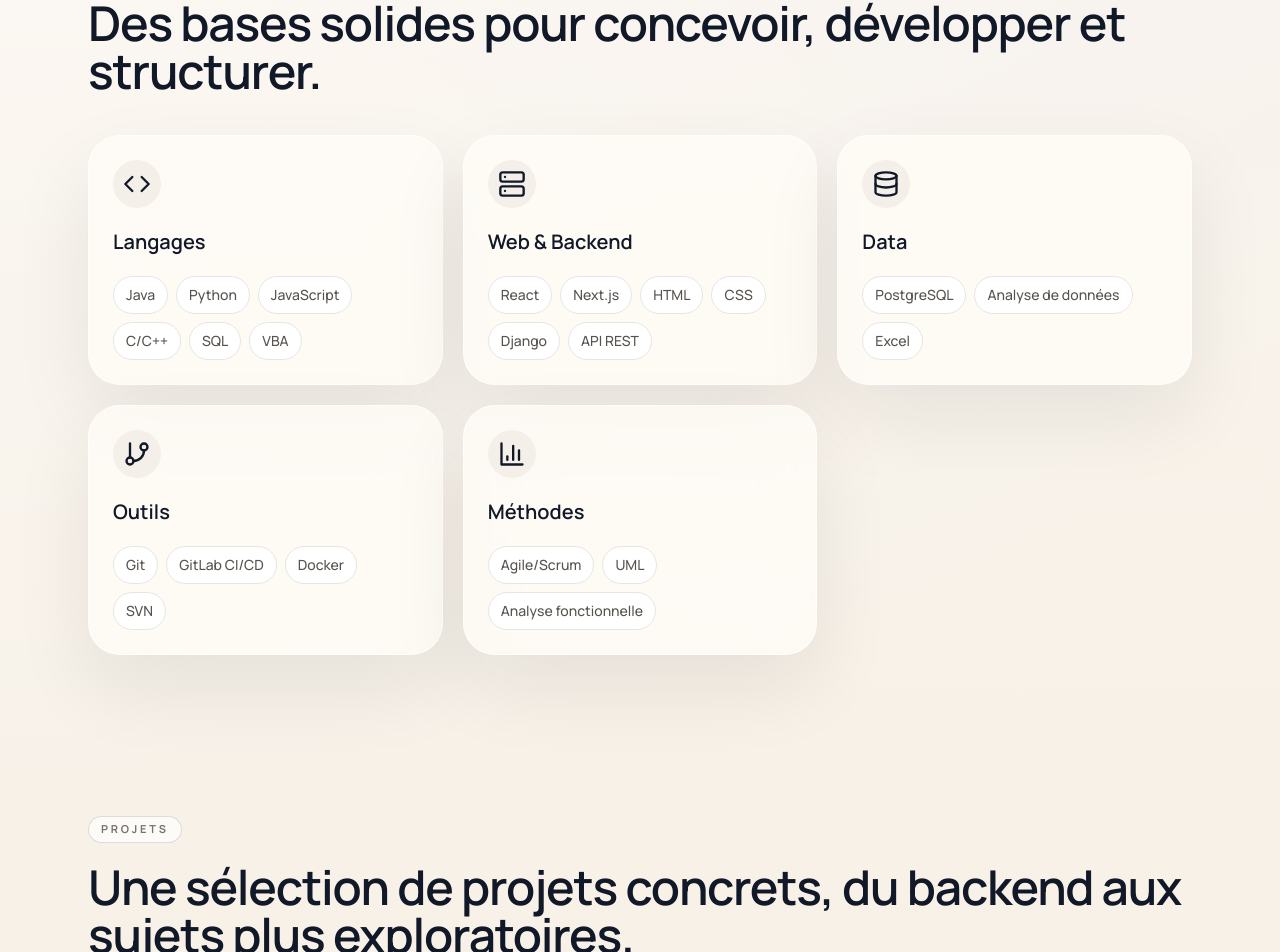
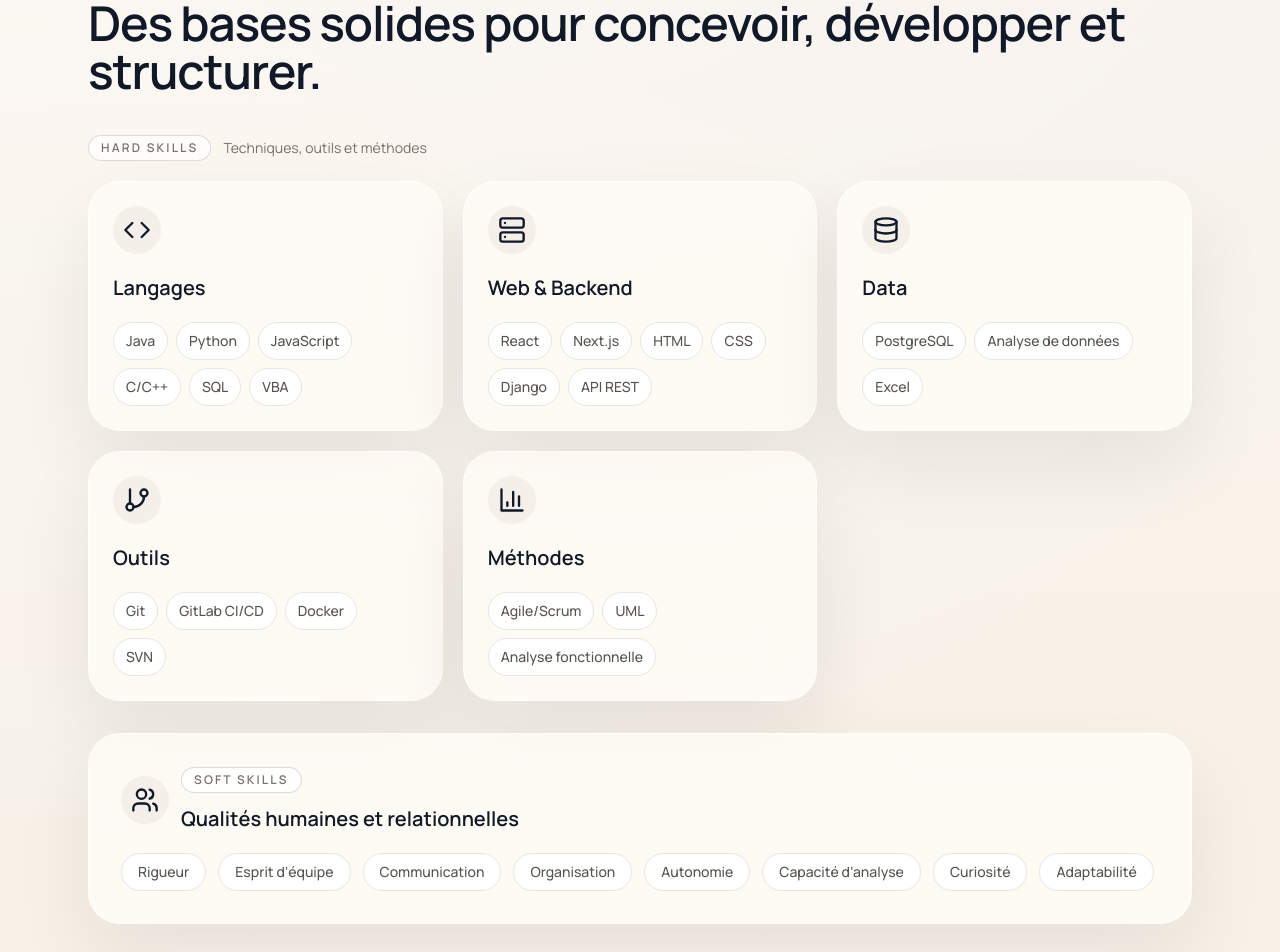
Before and after one commit to kimynh/elodiecao.github.io, a React (Vite) app: page / in a window 1280 px wide. Shown: the part 1579-2531 px from the top of the page. Built offline with nearby package versions, Linux system fonts and the light colour scheme.

Commit message:
Ajout hard and soft skills section

```diff
--- a/src/components/Skills.jsx
+++ b/src/components/Skills.jsx
@@ -1,8 +1,8 @@
 import React from "react";
 import { motion } from "framer-motion";
-import { Code, Database, Server, GitBranch, BarChart3 } from "lucide-react";
+import { Code, Database, Server, GitBranch, BarChart3, Users } from "lucide-react";
 
-const skills = [
+const hardSkills = [
   {
     icon: <Code size={28} className="text-primary" />, label: "Langages", items: ["Java", "Python", "JavaScript", "C/C++", "SQL", "VBA"],
   },
@@ -18,6 +18,17 @@ const skills = [
   {
     icon: <BarChart3 size={28} className="text-primary" />, label: "Méthodes", items: ["Agile/Scrum", "UML", "Analyse fonctionnelle"],
   },
+];
+
+const softSkills = [
+  "Rigueur",
+  "Esprit d’équipe",
+  "Communication",
+  "Organisation",
+  "Autonomie",
+  "Capacité d’analyse",
+  "Curiosité",
+  "Adaptabilité",
 ];
 
 const container = {
@@ -48,6 +59,17 @@ export default function Skills() {
         <span className="eyebrow">Compétences</span>
         <h2 className="section-title mt-5">Des bases solides pour concevoir, développer et structurer.</h2>
       </motion.div>
+      <div className="space-y-8">
+        <motion.div
+          initial={{ opacity: 0, y: 30 }}
+          whileInView={{ opacity: 1, y: 0 }}
+          viewport={{ once: true }}
+          transition={{ duration: 0.7 }}
+        >
+          <div className="mb-5 flex items-center gap-3">
+            <span className="pill-tag">Hard skills</span>
+            <p className="text-sm text-stone-500">Techniques, outils et méthodes</p>
+          </div>
           <motion.div
             variants={container}
             initial="hidden"
@@ -55,7 +77,7 @@ export default function Skills() {
             viewport={{ once: true }}
             className="grid grid-cols-1 gap-5 md:grid-cols-2 xl:grid-cols-3"
           >
-        {skills.map((skill) => (
+            {hardSkills.map((skill) => (
               <motion.div
                 key={skill.label}
                 variants={item}
@@ -78,6 +100,36 @@ export default function Skills() {
               </motion.div>
             ))}
           </motion.div>
+        </motion.div>
+
+        <motion.div
+          initial={{ opacity: 0, y: 30 }}
+          whileInView={{ opacity: 1, y: 0 }}
+          viewport={{ once: true }}
+          transition={{ duration: 0.8 }}
+          className="soft-card p-6 md:p-8"
+        >
+          <div className="mb-5 flex items-center gap-3">
+            <div className="flex h-12 w-12 items-center justify-center rounded-2xl bg-[#f4efe8]">
+              <Users size={28} className="text-primary" />
+            </div>
+            <div>
+              <span className="pill-tag">Soft skills</span>
+              <h3 className="mt-3 text-xl font-semibold text-primary">Qualités humaines et relationnelles</h3>
+            </div>
+          </div>
+          <ul className="flex flex-wrap gap-3">
+            {softSkills.map((skill) => (
+              <li
+                key={skill}
+                className="rounded-full border border-stone-200 bg-white px-4 py-2 text-sm font-medium text-stone-600"
+              >
+                {skill}
+              </li>
+            ))}
+          </ul>
+        </motion.div>
+      </div>
     </section>
   );
 }
```
Lines whose indentation alone changed are shown as unchanged.
